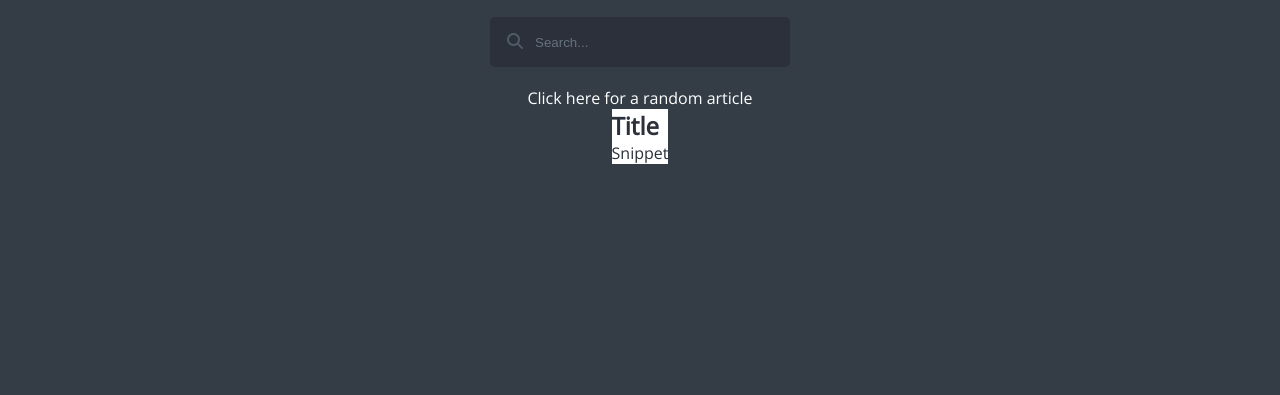
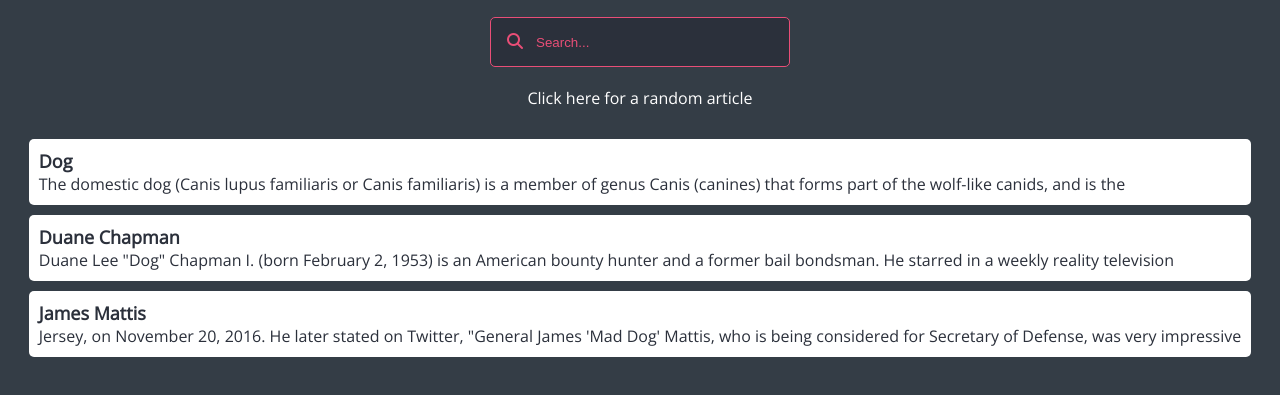
Before and after one commit to mrodin/fcc, a plain HTML site: page wikipedia-viewer/index.html in a window 1280 px wide. Shown: the part 131-526 px from the top of the page. Drawn offline with nearby package versions, Linux system fonts and the light colour scheme.

Commit message:
add output design and color styling

```diff
--- a/wikipedia-viewer/assets/css/styles.css
+++ b/wikipedia-viewer/assets/css/styles.css
@@ -6,7 +6,7 @@
   margin: 0;
   padding: 0;
   box-sizing: border-box;
-  }
+}
 
 body {
   color: #ffffff;
@@ -16,6 +16,10 @@ body {
 h1 {
   font-family: 'Playfair Display', serif;
   margin-top: 50px;
+}
+
+h2 {
+  font-size: 18px;
 }
 
 /**
@@ -57,7 +61,7 @@ h1 {
   width: 300px;
   height: 50px;
   background: #2b303b;
-  border: none;
+  border: 1px solid #E94E77;
   font-size: 10pt;
   float: left;
   color: #63717f;
@@ -74,7 +78,7 @@ h1 {
 }
 
 .search-container input#search::-webkit-input-placeholder {
-  color: #65737e;
+  color: #E94E77;
 }
 
 .search-container .icon {
@@ -82,7 +86,7 @@ h1 {
   margin-left: 17px;
   margin-top: 13px;
   z-index: 1;
-  color: #4f5b66;
+  color: #E94E77;
 }
 
 .search-container input#search:hover, .search-container input#search:focus, .search-container input#search:active{
@@ -94,12 +98,19 @@ h1 {
 * OUTPUT
 */
 
-.output {
-  display: flex;
+#output {
+  margin-top: 20px;
 }
 
 .result {
   background: #ffffff;
   color: #2b303b;
-  flex: 1;
+  margin-top: 10px;
+  padding: 10px;
+  border-radius: 5px;
 }
+
+.result:hover {
+  border-left: 5px solid #E94E77;
+  margin-left: -5px;
+}
--- a/wikipedia-viewer/index.html
+++ b/wikipedia-viewer/index.html
@@ -24,8 +24,16 @@
     <p class="random-article">Click here for a random article</p>
     <div id="output">
       <div class="result">
-        <h2>Title</h2>
-        <p>Snippet</p>
+        <h2>Dog</h2>
+        <p>The domestic dog (Canis lupus familiaris or Canis familiaris) is a member of genus Canis (canines) that forms part of the wolf-like canids, and is the</p>
+      </div>
+      <div class="result">
+        <h2>Duane Chapman</h2>
+        <p>Duane Lee "Dog" Chapman I. (born February 2, 1953) is an American bounty hunter and a former bail bondsman. He starred in a weekly reality television</p>
+      </div>
+      <div class="result">
+        <h2>James Mattis</h2>
+        <p>Jersey, on November 20, 2016. He later stated on Twitter, "General James 'Mad Dog' Mattis, who is being considered for Secretary of Defense, was very impressive</p>
       </div>
     </div>
   </div>
```
